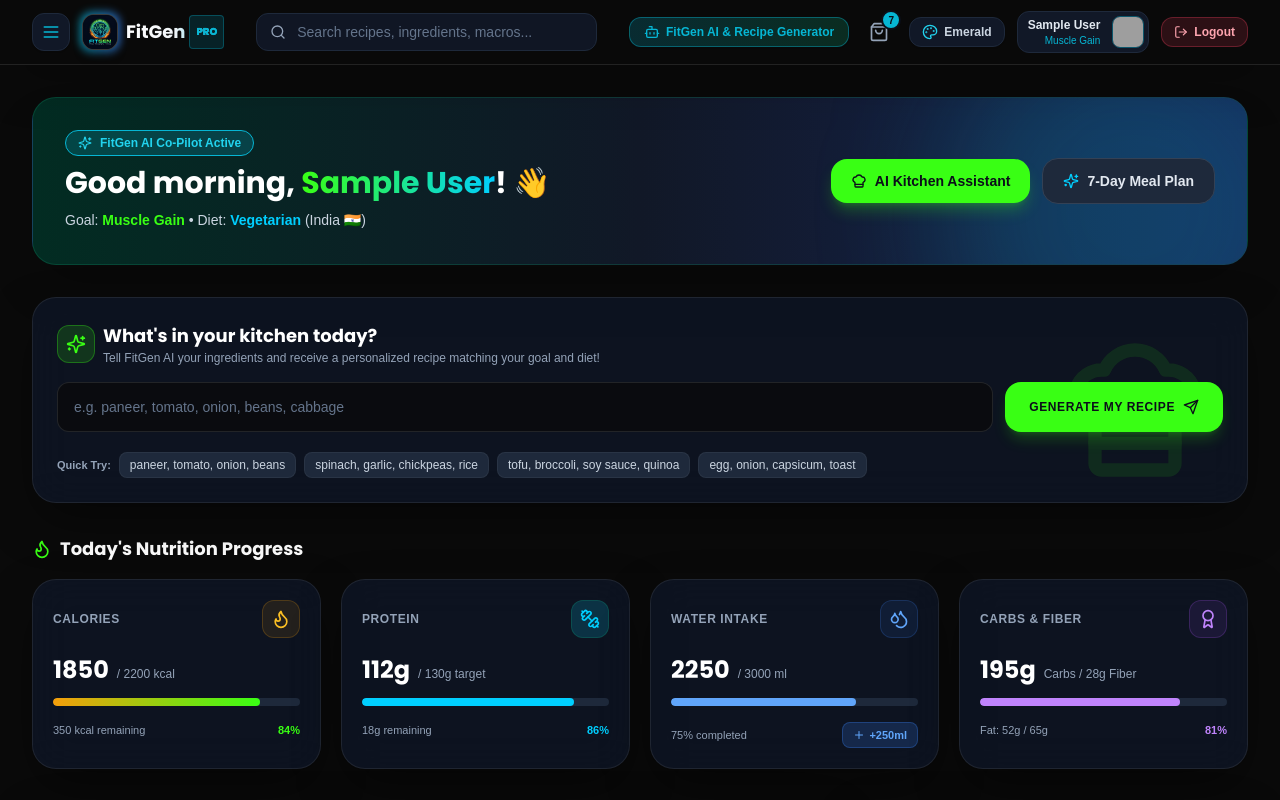
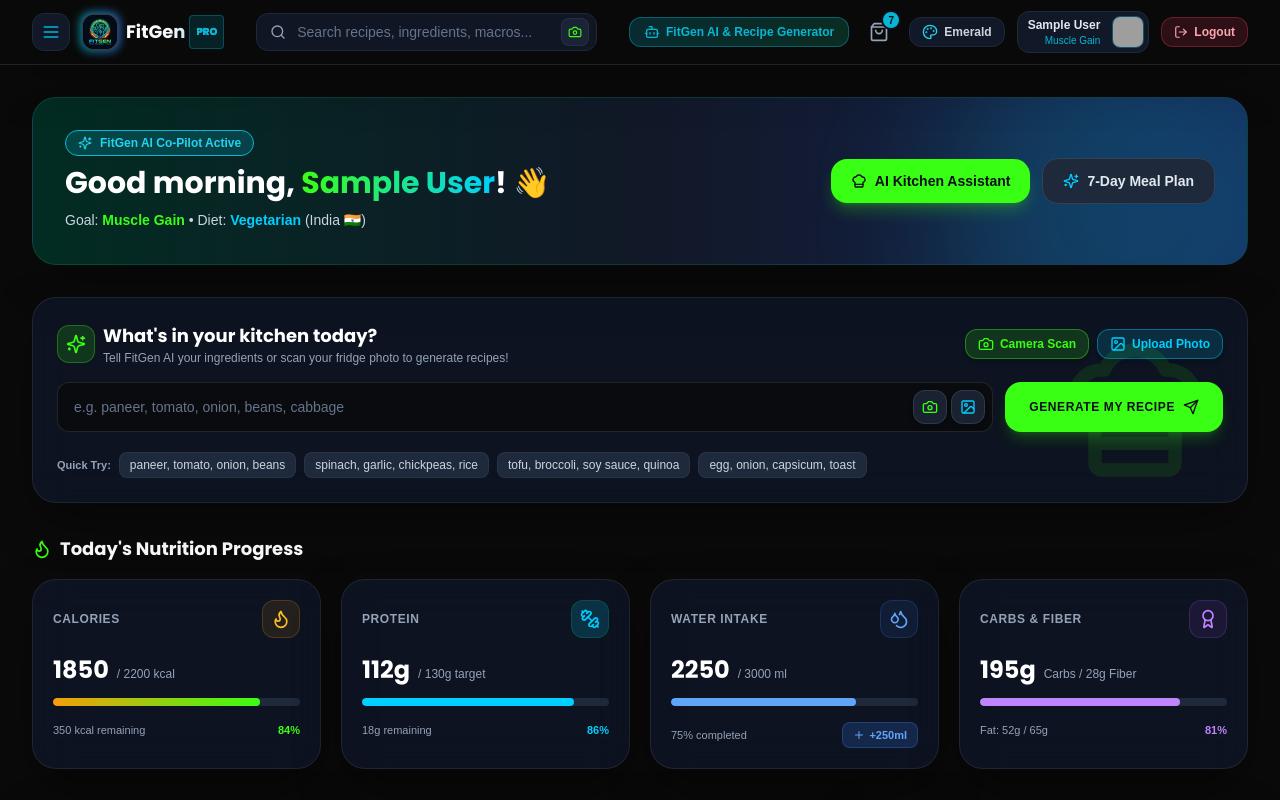
Before and after one commit to 4mh24cs411-ops/prasadpro, a React (Vite) app: page /dashboard in a window 1280 px wide. Shown: the top 800 px of the page. Built offline with nearby package versions, Linux system fonts and the light colour scheme; sample sign-in values are in the browser's storage; grey boxes are pictures that could not be loaded.

Commit message:
feat: add camera scan & photo upload buttons to kitchen input card and navbar for direct AI recipe analysis

```diff
--- a/src/components/Navbar.jsx
+++ b/src/components/Navbar.jsx
@@ -1,4 +1,4 @@
-import React, { useState } from 'react';
+import React, { useState, useRef } from 'react';
 import { NavLink, useNavigate, useLocation } from 'react-router-dom';
 import { useApp } from '../context/AppContext';
 import {
@@ -20,7 +20,9 @@ import {
   LogOut,
   Palette,
   Bot,
-  ChefHat
+  ChefHat,
+  Camera,
+  ImageIcon
 } from 'lucide-react';
 
 export default function Navbar() {
@@ -31,6 +33,15 @@ export default function Navbar() {
   const [showMobileSearch, setShowMobileSearch] = useState(false);
   const navigate = useNavigate();
   const location = useLocation();
+
+  const navCameraInputRef = useRef(null);
+
+  const handleNavPhotoCaptured = (e) => {
+    const files = Array.from(e.target.files).filter(f => f.type.startsWith('image/'));
+    if (files.length > 0) {
+      navigate('/ingredient-scanner', { state: { autoScanFiles: files } });
+    }
+  };
 
   const uncompletedGroceryCount = groceryList.filter((g) => !g.completed).length;
 
@@ -103,16 +114,35 @@ export default function Navbar() {
             </NavLink>
           </div>
 
+          {/* Hidden Navbar Camera Scan Input */}
+          <input
+            ref={navCameraInputRef}
+            type="file"
+            accept="image/*"
+            capture="environment"
+            multiple
+            onChange={handleNavPhotoCaptured}
+            className="hidden"
+          />
+
           {/* Desktop Global Search Bar */}
-          <form onSubmit={handleSearchSubmit} className="relative hidden md:block flex-1 max-w-xs lg:max-w-md mx-4">
+          <form onSubmit={handleSearchSubmit} className="relative hidden md:flex items-center flex-1 max-w-xs lg:max-w-md mx-4">
             <Search className="w-4 h-4 text-slate-400 absolute left-3.5 top-1/2 -translate-y-1/2" />
             <input
               type="text"
               value={searchQuery}
               onChange={(e) => setSearchQuery(e.target.value)}
               placeholder="Search recipes, ingredients, macros..."
-              className="w-full pl-10 pr-4 py-2 text-sm bg-slate-900/90 border border-slate-800 rounded-xl text-slate-200 placeholder-slate-500 focus:outline-none focus:border-[#06B6D4] focus:ring-1 focus:ring-[#06B6D4] transition-all"
+              className="w-full pl-10 pr-11 py-2 text-sm bg-slate-900/90 border border-slate-800 rounded-xl text-slate-200 placeholder-slate-500 focus:outline-none focus:border-[#06B6D4] focus:ring-1 focus:ring-[#06B6D4] transition-all"
             />
+            <button
+              type="button"
+              onClick={() => navCameraInputRef.current?.click()}
+              className="absolute right-2 p-1.5 rounded-lg bg-slate-800/80 hover:bg-[#39FF14] text-slate-300 hover:text-slate-950 transition-all border border-white/5 cursor-pointer group"
+              title="Snap camera photo of ingredients to scan & cook"
+            >
+              <Camera className="w-3.5 h-3.5 text-[#39FF14] group-hover:text-slate-950" />
+            </button>
           </form>
 
           {/* Right Header Actions */}
--- a/src/pages/DashboardPage.jsx
+++ b/src/pages/DashboardPage.jsx
@@ -1,4 +1,4 @@
-import React, { useState } from 'react';
+import React, { useState, useRef } from 'react';
 import { NavLink, useNavigate } from 'react-router-dom';
 import { useApp } from '../context/AppContext';
 import {
@@ -17,7 +17,10 @@ import {
   ChevronRight,
   Heart,
   Send,
-  ChefHat
+  ChefHat,
+  Camera,
+  ImageIcon,
+  ScanLine
 } from 'lucide-react';
 
 export default function DashboardPage() {
@@ -25,6 +28,15 @@ export default function DashboardPage() {
   const { userProfile, dailyLog, addWater, mealPlan, logMealToTracker } = useApp();
 
   const [kitchenInput, setKitchenInput] = useState('');
+  const cameraInputRef = useRef(null);
+  const galleryInputRef = useRef(null);
+
+  const handlePhotoSelected = (e) => {
+    const files = Array.from(e.target.files).filter(f => f.type.startsWith('image/'));
+    if (files.length > 0) {
+      navigate('/ingredient-scanner', { state: { autoScanFiles: files } });
+    }
+  };
 
   // Time-based greeting helper
   const getGreeting = () => {
@@ -128,25 +140,89 @@ export default function DashboardPage() {
           <ChefHat className="w-40 h-40 text-[#39FF14]" />
         </div>
 
+        {/* Hidden Camera & Gallery File Inputs */}
+        <input
+          ref={cameraInputRef}
+          type="file"
+          accept="image/*"
+          capture="environment"
+          onChange={handlePhotoSelected}
+          className="hidden"
+        />
+        <input
+          ref={galleryInputRef}
+          type="file"
+          accept="image/*"
+          multiple
+          onChange={handlePhotoSelected}
+          className="hidden"
+        />
+
         <div className="relative z-10 space-y-4">
+          <div className="flex flex-col sm:flex-row sm:items-center justify-between gap-3">
             <div className="flex items-center gap-2">
               <span className="p-2 rounded-xl bg-[#39FF14]/15 border border-[#39FF14]/30 text-[#39FF14]">
                 <Sparkles className="w-5 h-5" />
               </span>
               <div>
                 <h2 className="text-lg font-bold font-heading text-white">What's in your kitchen today?</h2>
-              <p className="text-xs text-slate-400">Tell FitGen AI your ingredients and receive a personalized recipe matching your goal and diet!</p>
+                <p className="text-xs text-slate-400">Tell FitGen AI your ingredients or scan your fridge photo to generate recipes!</p>
+              </div>
+            </div>
+
+            {/* Quick Camera & Photo Scanner Action Buttons */}
+            <div className="flex items-center gap-2 shrink-0">
+              <button
+                type="button"
+                onClick={() => cameraInputRef.current?.click()}
+                className="px-3 py-1.5 rounded-xl bg-[#39FF14]/15 hover:bg-[#39FF14] text-[#39FF14] hover:text-slate-950 border border-[#39FF14]/40 text-xs font-extrabold transition-all flex items-center gap-1.5 cursor-pointer shadow-md group"
+                title="Open Camera & Snap Photo of Ingredients"
+              >
+                <Camera className="w-4 h-4 text-[#39FF14] group-hover:text-slate-950" />
+                <span>Camera Scan</span>
+              </button>
+
+              <button
+                type="button"
+                onClick={() => galleryInputRef.current?.click()}
+                className="px-3 py-1.5 rounded-xl bg-[#00CFFF]/15 hover:bg-[#00CFFF] text-[#00CFFF] hover:text-slate-950 border border-[#00CFFF]/40 text-xs font-extrabold transition-all flex items-center gap-1.5 cursor-pointer shadow-md group"
+                title="Upload Photo(s) of Ingredients from Gallery"
+              >
+                <ImageIcon className="w-4 h-4 text-[#00CFFF] group-hover:text-slate-950" />
+                <span>Upload Photo</span>
+              </button>
             </div>
           </div>
 
           <form onSubmit={handleGenerateRecipeSubmit} className="flex flex-col sm:flex-row gap-3">
+            <div className="relative flex-1 flex items-center">
               <input
                 type="text"
                 value={kitchenInput}
                 onChange={(e) => setKitchenInput(e.target.value)}
                 placeholder="e.g. paneer, tomato, onion, beans, cabbage"
-              className="flex-1 px-4 py-3.5 glass-input text-sm text-white placeholder-slate-500 rounded-2xl focus:ring-2 focus:ring-[#39FF14]/50 border border-white/10"
+                className="w-full pl-4 pr-24 py-3.5 glass-input text-sm text-white placeholder-slate-500 rounded-2xl focus:ring-2 focus:ring-[#39FF14]/50 border border-white/10"
               />
+              <div className="absolute right-2 flex items-center gap-1">
+                <button
+                  type="button"
+                  onClick={() => cameraInputRef.current?.click()}
+                  className="p-2 rounded-xl bg-slate-800/80 hover:bg-[#39FF14] text-slate-300 hover:text-slate-950 transition-all border border-white/10 flex items-center gap-1 text-xs font-bold shadow-md cursor-pointer group"
+                  title="Snap Camera Photo"
+                >
+                  <Camera className="w-4 h-4 text-[#39FF14] group-hover:text-slate-950" />
+                </button>
+                <button
+                  type="button"
+                  onClick={() => galleryInputRef.current?.click()}
+                  className="p-2 rounded-xl bg-slate-800/80 hover:bg-[#00CFFF] text-slate-300 hover:text-slate-950 transition-all border border-white/10 flex items-center gap-1 text-xs font-bold shadow-md cursor-pointer group"
+                  title="Upload Gallery Photo"
+                >
+                  <ImageIcon className="w-4 h-4 text-[#00CFFF] group-hover:text-slate-950" />
+                </button>
+              </div>
+            </div>
+
             <button
               type="submit"
               className="px-6 py-3.5 bg-[#39FF14] hover:bg-[#39FF14]/90 text-slate-950 font-extrabold rounded-2xl text-xs uppercase tracking-wider shadow-lg shadow-[#39FF14]/20 flex items-center justify-center gap-2 cursor-pointer transition-all active:scale-95 whitespace-nowrap"
--- a/src/pages/IngredientScannerPage.jsx
+++ b/src/pages/IngredientScannerPage.jsx
@@ -112,6 +112,15 @@ export default function IngredientScannerPage() {
     }
   }, [location.search]);
 
+  // Handle auto-scan files passed via navigation state (e.g. from Dashboard camera scan)
+  useEffect(() => {
+    if (location.state?.autoScanFiles && location.state.autoScanFiles.length > 0) {
+      setActiveMode('chat');
+      attachFiles(location.state.autoScanFiles);
+      navigate(location.pathname, { replace: true, state: {} });
+    }
+  }, [location.state]);
+
   // Helper to render markdown bold text cleanly
   const renderFormattedText = (text) => {
     if (!text) return null;
```
Lines whose indentation alone changed are shown as unchanged.
